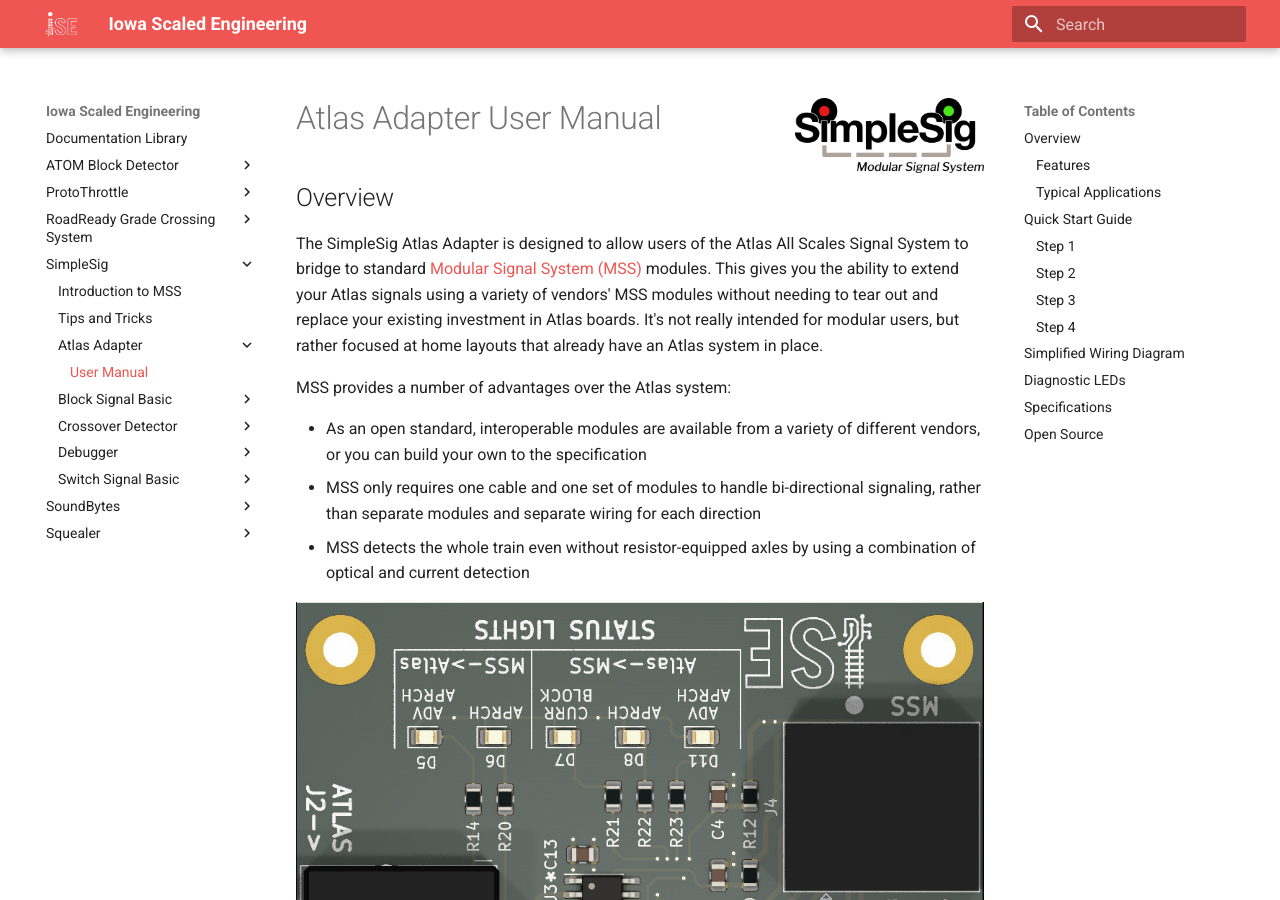
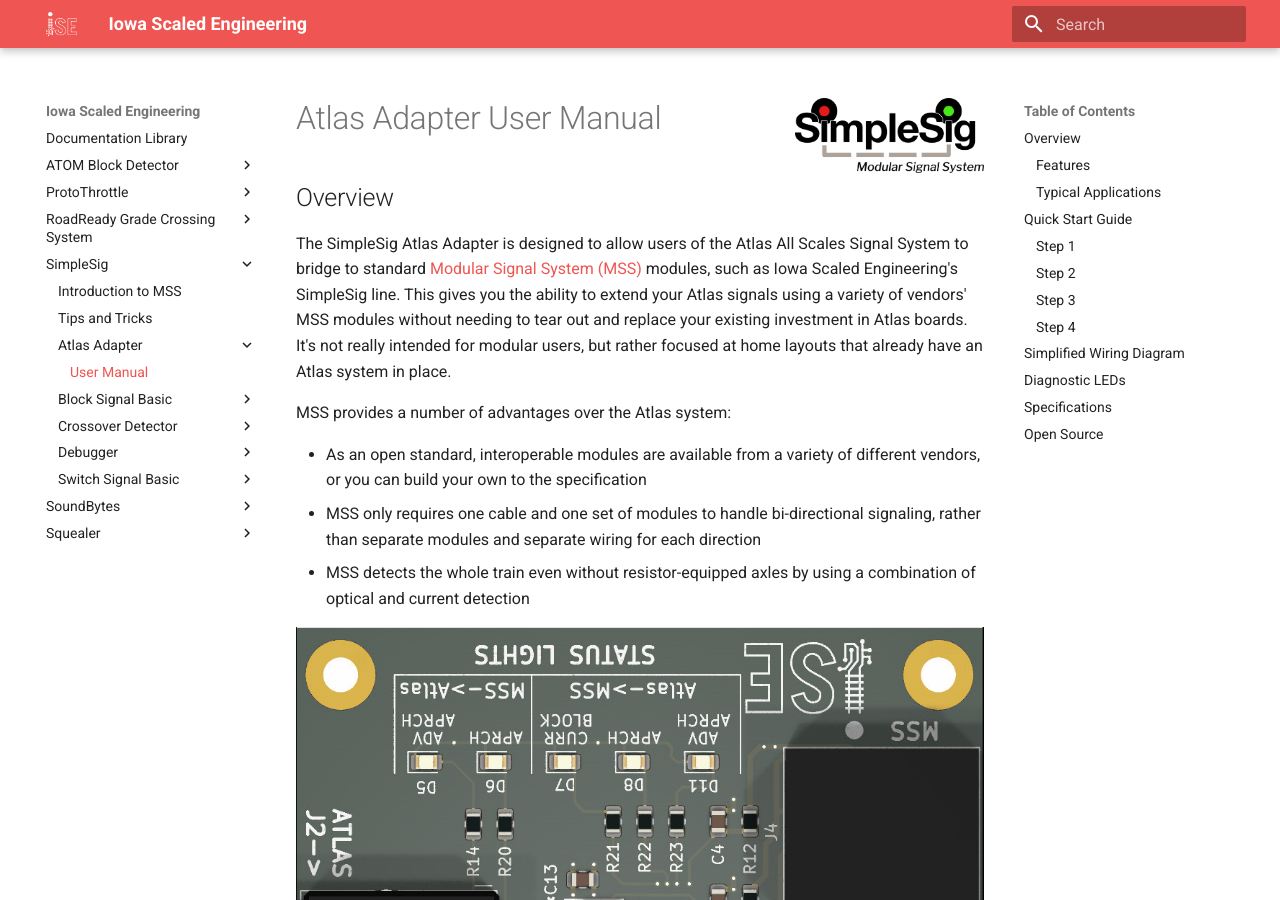
Before and after one commit to IowaScaledEngineering/ise-docs, an MkDocs documentation site: the page built from docs/SimpleSig/Atlas Adapter/manual.md, in a window 1280 px wide and 900 px high. Built offline with MkDocs 1.6.1 and Material for MkDocs 9.7.7, drawn with Linux system fonts in a browser that asks for light colours.

Commit message:
Updates to Atlas adapter manual

```diff
--- a/docs/SimpleSig/Atlas Adapter/manual.md
+++ b/docs/SimpleSig/Atlas Adapter/manual.md
@@ -5,7 +5,7 @@
 
 ## Overview
 
-The SimpleSig Atlas Adapter is designed to allow users of the Atlas All Scales Signal System to bridge to standard [Modular Signal System (MSS)](/SimpleSig/introduction/) modules.  This gives you the ability to extend your Atlas signals using a variety of vendors' MSS modules without needing to tear out and replace your existing investment in Atlas boards.  It's not really intended for modular users, but rather focused at home layouts that already have an Atlas system in place.
+The SimpleSig Atlas Adapter is designed to allow users of the Atlas All Scales Signal System to bridge to standard [Modular Signal System (MSS)](/SimpleSig/introduction/) modules, such as Iowa Scaled Engineering's SimpleSig line.  This gives you the ability to extend your Atlas signals using a variety of vendors' MSS modules without needing to tear out and replace your existing investment in Atlas boards.  It's not really intended for modular users, but rather focused at home layouts that already have an Atlas system in place.
 
 MSS provides a number of advantages over the Atlas system:
 
@@ -41,7 +41,7 @@
 ### Step 1
  The Atlas Adapter needs 6V to 24V of DC, AC, or DCC power, and it must be the same power supply that is used to power the Atlas modules, since the Atlas signal bus does not carry a ground wire.  Connect power to the terminals marked "POWER" on the PCB.
 
-![](img/mss-atlasadapter-power.jpg)
+![](img/mss-atlasadapter-power.png)
 
 ---
 
@@ -80,6 +80,8 @@
 
 For describing the purpose and meaning of the diagnostic LEDs on the board, we'll use the [Simplified Wiring Diagram](img/atlas-mss-wiring-diagram.png) from above as a reference.  Each of the Atlas and MSS boards is numbered.  Atlas boards along the bottom will be described as "eastbound" and carry a #E designation, meaning a train moving from left to right (or east if this were a map) would be seeing those signals.  Atlas boards along the top will be described as "westbound" and carry a #W designation, meaning a train moving right to left (or west if this were a map) would see signals controlled by those boards.
 
+![](img/mss-atlasadapter-diag-leds.png)
+
 | Direction | LED&nbsp;Name/Color | If Indicator is On |
 |-------------------|--------------------|-----------------|
 | Atlas->MSS | *ADV APRCH*<br/>Blue (D11) | The Atlas USCB 3W on [the diagram](img/atlas-mss-wiring-diagram.png) is sending an "advance approach" indication to MSS, indicating that it is currently displaying an approach indication and the Atlas USCB 2W is displaying a stop indication for westbound trains. |
```
Also changed, not shown: docs/SimpleSig/Atlas Adapter/img/mss-atlasadapter-diag-leds.png (added), docs/SimpleSig/Atlas Adapter/img/mss-atlasadapter-power.jpg (deleted), docs/SimpleSig/Atlas Adapter/img/mss-atlasadapter-power.png (added).
